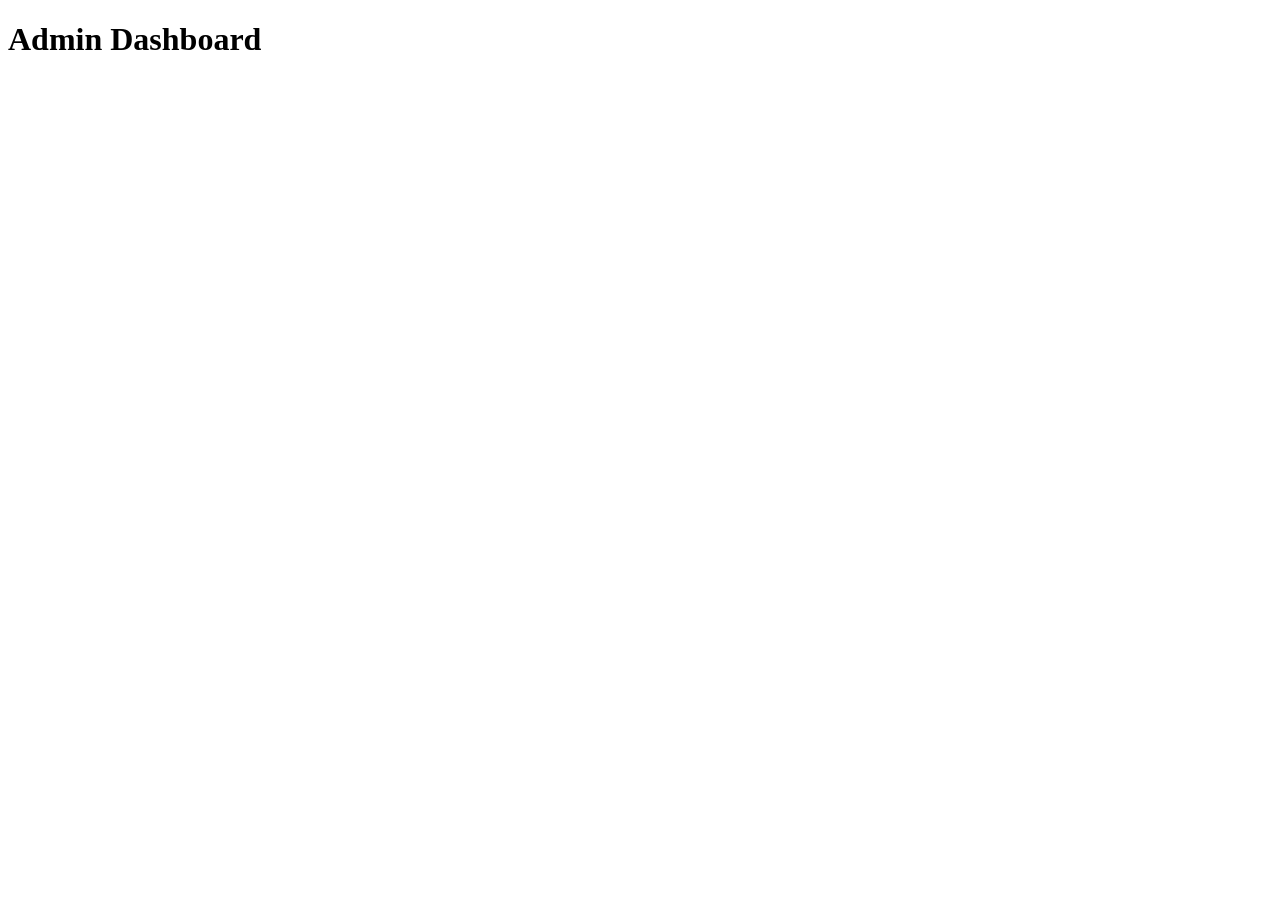
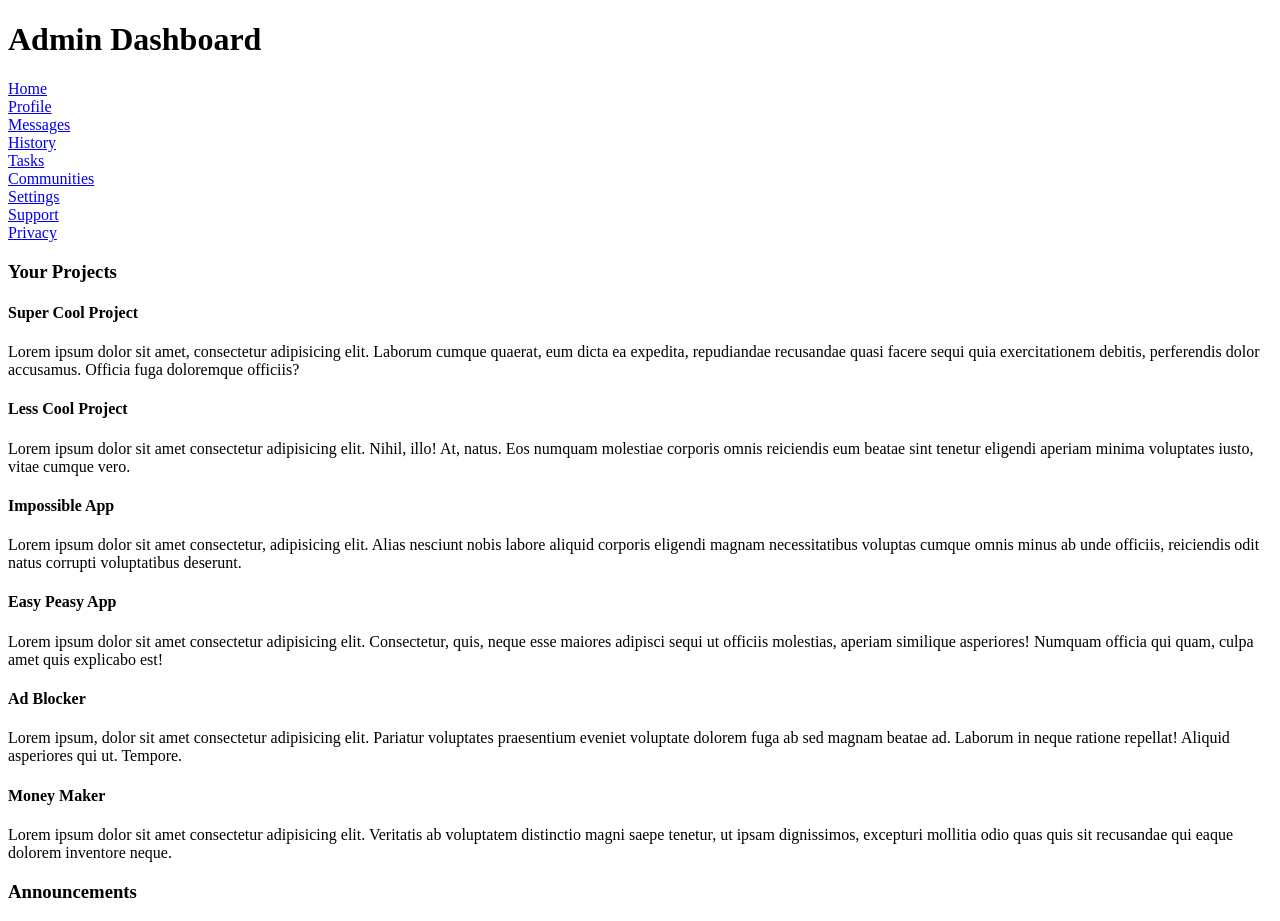
Before and after one commit to kimfom01/AdminDashboard, a plain HTML site: page index.html in a window 1280 px wide. Before the commit the page ends 800 px from the top, so only its background shows below. Drawn offline with Linux system fonts and the light colour scheme.

Commit message:
Add dummy content

```diff
--- a/index.html
+++ b/index.html
@@ -10,7 +10,105 @@
 </head>
 
 <body>
-    <h1>Admin Dashboard</h1>
+    <div>
+        <div class="heading">
+            <h1>Admin Dashboard</h1>
+        </div>
+        <div class="nav-bar">
+            <div class="nav-items">
+                <div class="nav-item"><a href="#">Home</a></div>
+                <div class="nav-item"><a href="#">Profile</a></div>
+                <div class="nav-item"><a href="#">Messages</a></div>
+                <div class="nav-item"><a href="#">History</a></div>
+                <div class="nav-item"><a href="#">Tasks</a></div>
+                <div class="nav-item"><a href="#">Communities</a></div>
+            </div>
+            <div class="nav-controls">
+                <div class="nav-item"><a href="#">Settings</a></div>
+                <div class="nav-item"><a href="#">Support</a></div>
+                <div class="nav-item"><a href="#">Privacy</a></div>
+            </div>
+        </div>
+    </div>
+    <main>
+        <h3>Your Projects</h3>
+        <div class="projects-grid">
+            <div class="card">
+                <h4>Super Cool Project</h4>
+                <div class="card-body">
+                    Lorem ipsum dolor sit amet, consectetur adipisicing elit. Laborum cumque quaerat, eum dicta ea
+                    expedita, repudiandae recusandae quasi facere sequi quia exercitationem debitis, perferendis dolor
+                    accusamus. Officia fuga doloremque officiis?
+                </div>
+                <div class="card-actions">
+                    <div class="favorite"></div>
+                    <div class="view-more"></div>
+                    <div class="github-link"></div>
+                </div>
+            </div>
+            <div class="card">
+                <h4>Less Cool Project</h4>
+                <div class="card-body">
+                    Lorem ipsum dolor sit amet consectetur adipisicing elit. Nihil, illo! At, natus. Eos numquam
+                    molestiae corporis omnis reiciendis eum beatae sint tenetur eligendi aperiam minima voluptates
+                    iusto, vitae cumque vero.
+                </div>
+                <div class="card-actions">
+                    <div class="favorite"></div>
+                    <div class="view-more"></div>
+                    <div class="github-link"></div>
+                </div>
+            </div>
+            <div class="card">
+                <h4>Impossible App</h4>
+                <div class="card-body">
+                    Lorem ipsum dolor sit amet consectetur, adipisicing elit. Alias nesciunt nobis labore aliquid
+                    corporis eligendi magnam necessitatibus voluptas cumque omnis minus ab unde officiis, reiciendis
+                    odit natus corrupti voluptatibus deserunt.
+                </div>
+                <div class="card-actions">
+                    <div class="favorite"></div>
+                    <div class="view-more"></div>
+                    <div class="github-link"></div>
+                </div>
+            </div>
+            <div class="card">
+                <h4>Easy Peasy App</h4>
+                <div class="card-body">
+                    Lorem ipsum dolor sit amet consectetur adipisicing elit. Consectetur, quis, neque esse maiores
+                    adipisci sequi ut officiis molestias, aperiam similique asperiores! Numquam officia qui quam, culpa
+                    amet quis explicabo est!
+                </div>
+            </div>
+            <div class="card">
+                <h4>Ad Blocker</h4>
+                <div class="card-body">
+                    Lorem ipsum, dolor sit amet consectetur adipisicing elit. Pariatur voluptates praesentium eveniet
+                    voluptate dolorem fuga ab sed magnam beatae ad. Laborum in neque ratione repellat! Aliquid
+                    asperiores qui ut. Tempore.
+                </div>
+                <div class="card-actions">
+                    <div class="favorite"></div>
+                    <div class="view-more"></div>
+                    <div class="github-link"></div>
+                </div>
+            </div>
+            <div class="card">
+                <h4>Money Maker</h4>
+                <div class="card-body">
+                    Lorem ipsum dolor sit amet consectetur adipisicing elit. Veritatis ab voluptatem distinctio magni
+                    saepe tenetur, ut ipsam dignissimos, excepturi mollitia odio quas quis sit recusandae qui eaque
+                    dolorem inventore neque.
+                </div>
+                <div class="card-actions">
+                    <div class="favorite"></div>
+                    <div class="view-more"></div>
+                    <div class="github-link"></div>
+                </div>
+            </div>
+        </div>
+        <h3>Announcements</h3>
+    </main>
     <script src="index.js"></script>
 </body>
 
```
